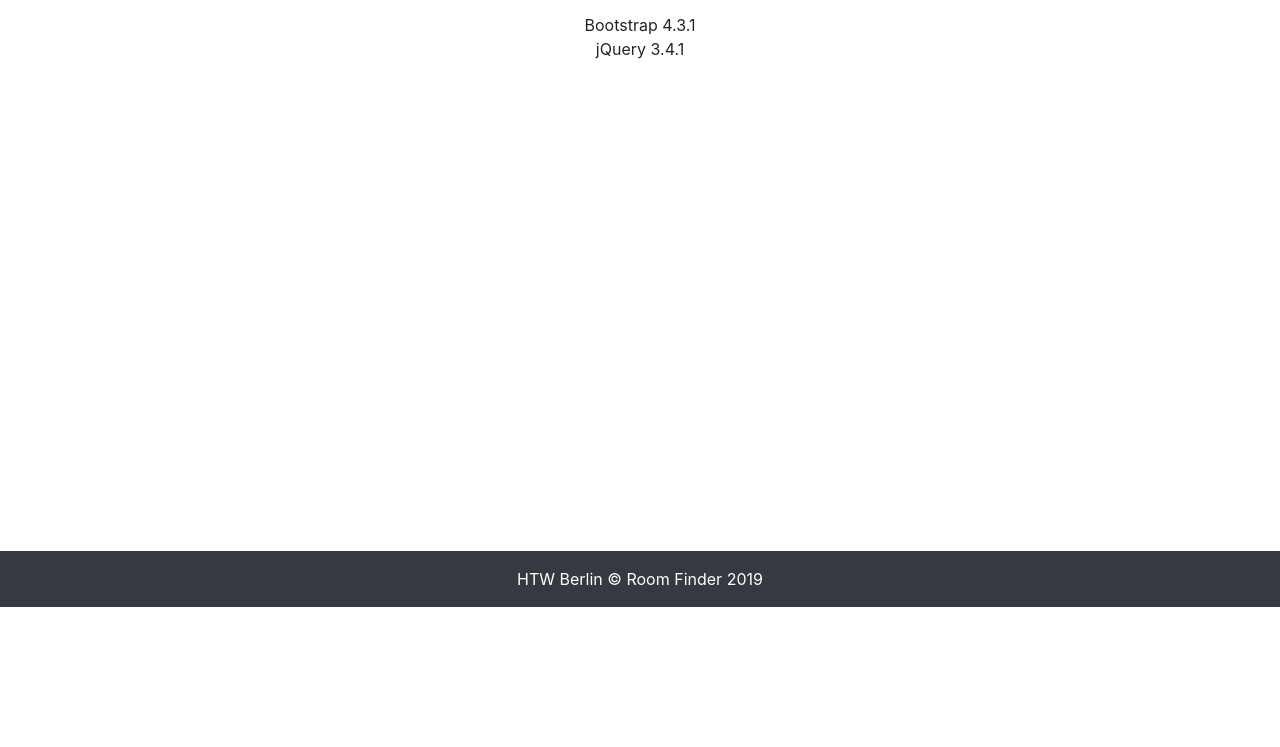
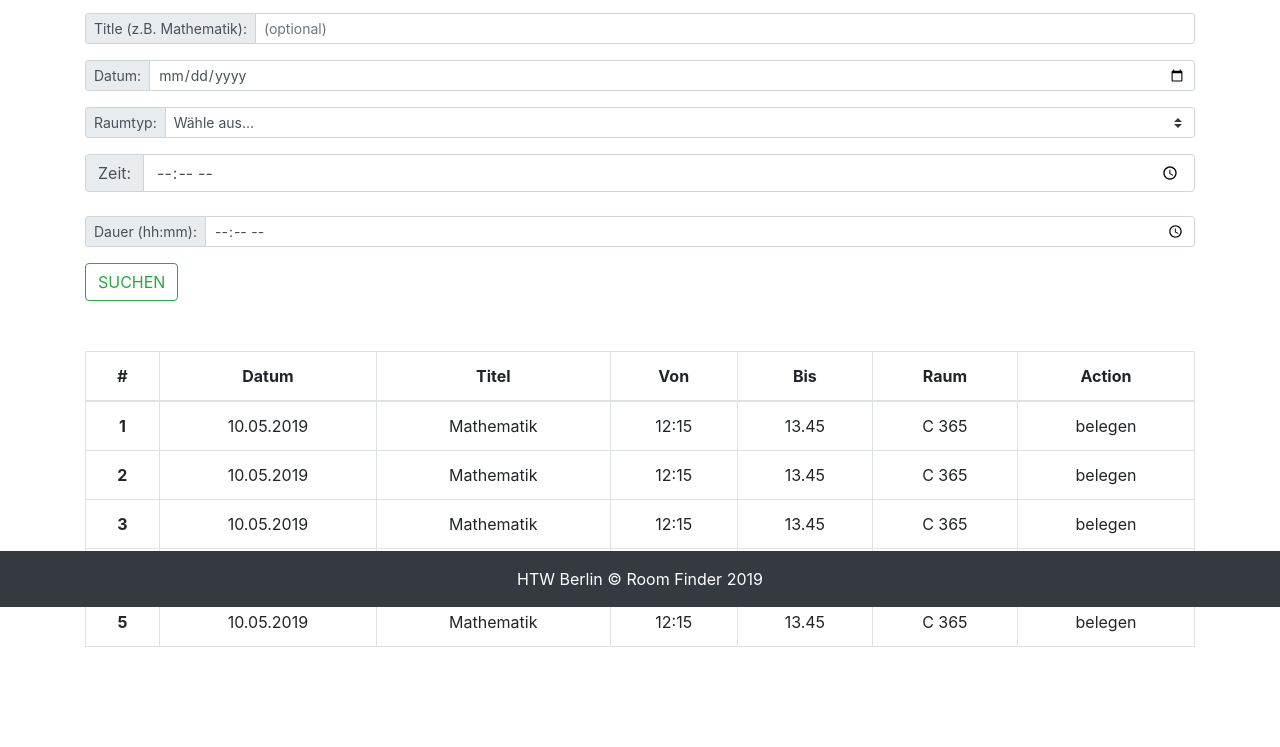
Before and after one commit to ahmad2702/roomFinder_htwBerlin_design, a plain HTML site: page index.html in a window 1280 px wide. Shown: the part 193-940 px from the top of the page. Before the commit the page ends 800 px from the top, so only its background shows below. Drawn offline with Linux system fonts and the light colour scheme.

Commit message:
release 0.1

```diff
--- /dev/null
+++ b/css/position_custom.css
@@ -0,0 +1,7 @@
+.table-bottom{
+	margin-bottom: 100px;
+}
+
+.table-top{
+	margin-top: 50px;
+}
--- a/index.html
+++ b/index.html
@@ -15,6 +15,7 @@
 
   <!-- Custom core CSS -->
   <link href="css/navbar_custom.css" rel="stylesheet">
+  <link href="css/position_custom.css" rel="stylesheet">
 
 </head>
 
@@ -48,19 +49,157 @@
     </div>
   </nav>
 
+
+
+
+
   <!-- Page Content -->
   <div class="container">
     <div class="row">
-      <div class="col-lg-12 text-center">
-        <h1 class="mt-5">A Bootstrap 4 Starter Template</h1>
-        <p class="lead">Complete with pre-defined file paths and responsive navigation!</p>
-        <ul class="list-unstyled">
-          <li>Bootstrap 4.3.1</li>
-          <li>jQuery 3.4.1</li>
-        </ul>
+      <div class="col-lg-12 text-left">
+
+        <h1 class="mt-5">SUCHMASCHINE</h1>
+        <p class="lead">Bitte fülle die folgenden Felder aus:</p>
+
+
+
+		<form>
+			<div class="input-group input-group-sm mb-3">
+				  <div class="input-group-prepend">
+					<span class="input-group-text" id="inputGroup-sizing-sm">Title (z.B. Mathematik): </span>
+				  </div>
+				  <input type="text" class="form-control form-control-sm" placeholder="(optional)">
+			</div>
+
+			<div class="input-group input-group-sm mb-3">
+				  <div class="input-group-prepend">
+					<span class="input-group-text" id="inputGroup-sizing-sm">Datum: </span>
+				  </div>
+				  <input type="date" class="form-control form-control-sm" >
+			</div>
+
+
+			<div class="input-group input-group-sm mb-3">
+			  <div class="input-group-prepend">
+				<label class="input-group-text" for="inputGroupSelect01">Raumtyp:</label>
+			  </div>
+			  <select class="custom-select" id="inputGroupSelect01">
+				<option selected>Wähle aus...</option>
+				<option value="1">frei</option>
+				<option value="2">belegt</option>
+			  </select>
+			</div>
+
+
+			<div class="input-group">
+				  <div class="input-group-prepend">
+					<span class="input-group-text">Zeit: </span>
+				  </div>
+				  <input type="time" aria-label="First name" class="form-control">
+			</div>
+			<br>
+			<div class="input-group input-group-sm mb-3">
+				  <div class="input-group-prepend">
+					<span class="input-group-text" id="inputGroup-sizing-sm">Dauer (hh:mm): </span>
+				  </div>
+				  <input type="time" class="form-control form-control-sm">
+			</div>
+
+			<button type="button" class="btn btn-outline-success">SUCHEN</button>
+
+		</form>
+
       </div>
+
+
+	  <div class="col-lg-12 text-center">
+
+		<table class="table table-bordered table-bottom table-top">
+		  <thead>
+			<tr>
+			  <th scope="col">#</th>
+			  <th scope="col">Datum</th>
+			  <th scope="col">Titel</th>
+			  <th scope="col">Von</th>
+			  <th scope="col">Bis</th>
+			  <th scope="col">Raum</th>
+			  <th scope="col">Action</th>
+			</tr>
+		  </thead>
+		  <tbody>
+			<tr>
+			  <th scope="row">1</th>
+			  <td>10.05.2019</td>
+			  <td>Mathematik</td>
+			  <td>12:15</td>
+			  <td>13.45</td>
+			  <td>C 365</td>
+			  <td>belegen</td>
+			</tr>
+			<tr>
+			  <th scope="row">2</th>
+			  <td>10.05.2019</td>
+			  <td>Mathematik</td>
+			  <td>12:15</td>
+			  <td>13.45</td>
+			  <td>C 365</td>
+			  <td>belegen</td>
+			</tr>
+			<tr>
+			  <th scope="row">3</th>
+			  <td>10.05.2019</td>
+			  <td>Mathematik</td>
+			  <td>12:15</td>
+			  <td>13.45</td>
+			  <td>C 365</td>
+			  <td>belegen</td>
+			</tr>
+			<tr>
+			  <th scope="row">4</th>
+			  <td>10.05.2019</td>
+			  <td>Mathematik</td>
+			  <td>12:15</td>
+			  <td>13.45</td>
+			  <td>C 365</td>
+			  <td>belegen</td>
+			  <tr>
+			  <th scope="row">5</th>
+			  <td>10.05.2019</td>
+			  <td>Mathematik</td>
+			  <td>12:15</td>
+			  <td>13.45</td>
+			  <td>C 365</td>
+			  <td>belegen</td>
+			</tr>
+			</tr>
+		  </tbody>
+		</table>
+
+
+
+
+
+
+
+	  </div>
+
+
+
+
+
+
     </div>
   </div>
+
+
+
+
+
+
+
+
+
+
 
 
   <!-- Footer -->
```
